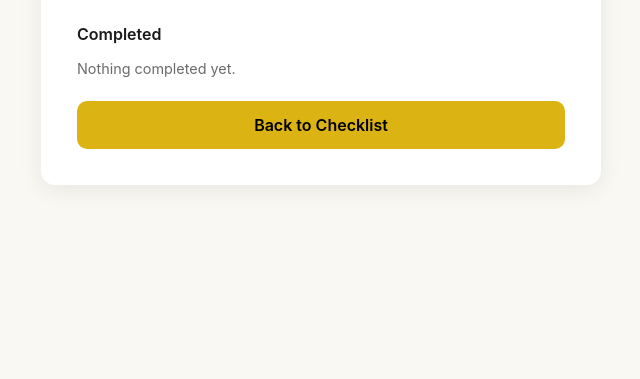
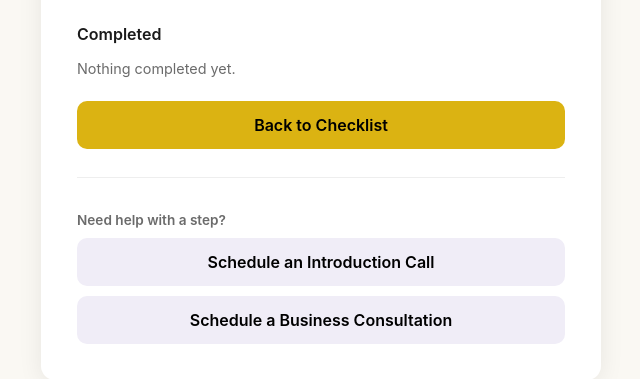
Before and after one commit to JJTC-web/JJTC-Guided-Onboarding, a Flask app: template templates/progress.html in a window 1280 px wide. Shown: the part 167-546 px from the top of the page, without its empty margins (319-959 px from the left). Run offline with Flask 3, Linux system fonts and the light colour scheme; the template is opened without the code that fills it, so the values that code supplies are empty.

Commit message:
Add scheduling options for help in progress template
Added links for scheduling help with steps.

```diff
--- a/templates/progress.html
+++ b/templates/progress.html
@@ -36,4 +36,10 @@
 {% endif %}
 
 <a href="{{ url_for('checklist') }}" class="btn btn-gold">Back to Checklist</a>
+
+<div style="margin-top:28px;padding-top:20px;border-top:1px solid #eee;">
+  <p style="font-size:0.85rem;color:#6b6b6b;font-weight:600;margin-bottom:10px;">Need help with a step?</p>
+  <a href="https://calendly.com/jjtcinfo/introduction-call" target="_blank" class="btn" style="background:#f0edf7;color:#000;margin-top:0;margin-bottom:10px;">Schedule an Introduction Call</a>
+  <a href="https://calendly.com/jjtcinfo/business-consultations" target="_blank" class="btn" style="background:#f0edf7;color:#000;margin-top:0;">Schedule a Business Consultation</a>
+</div>
 {% endblock %}
```
